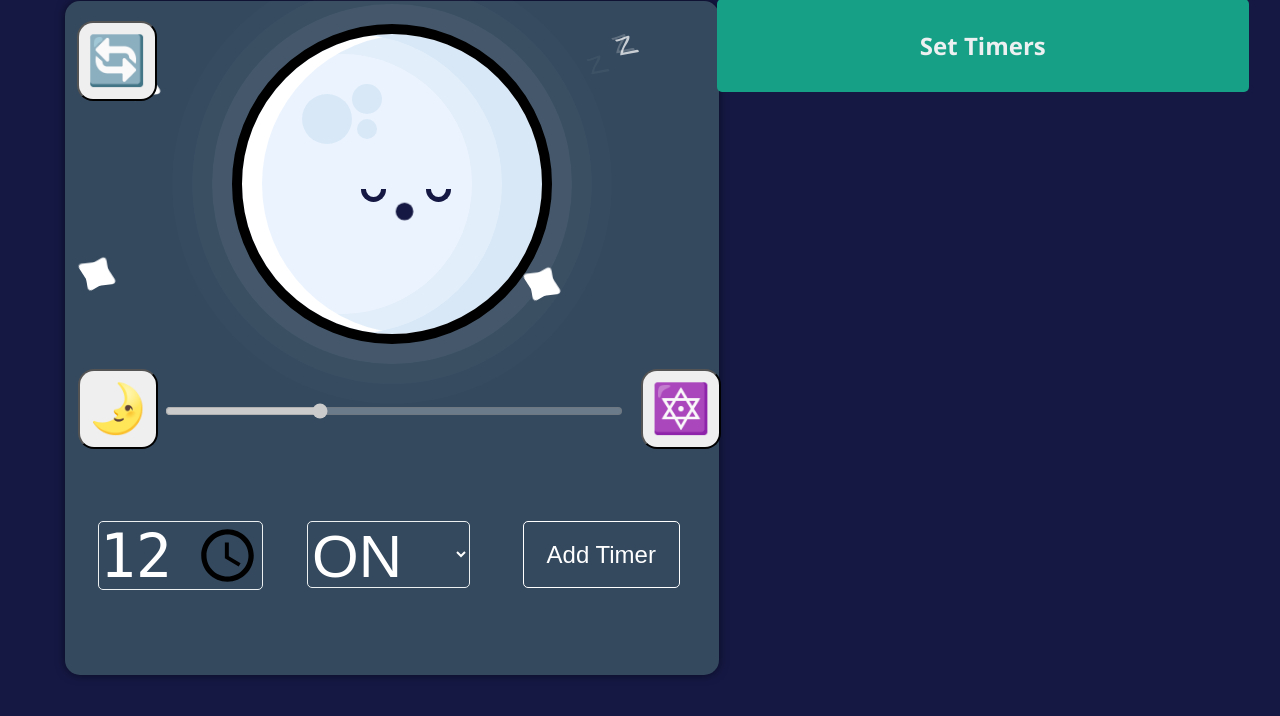
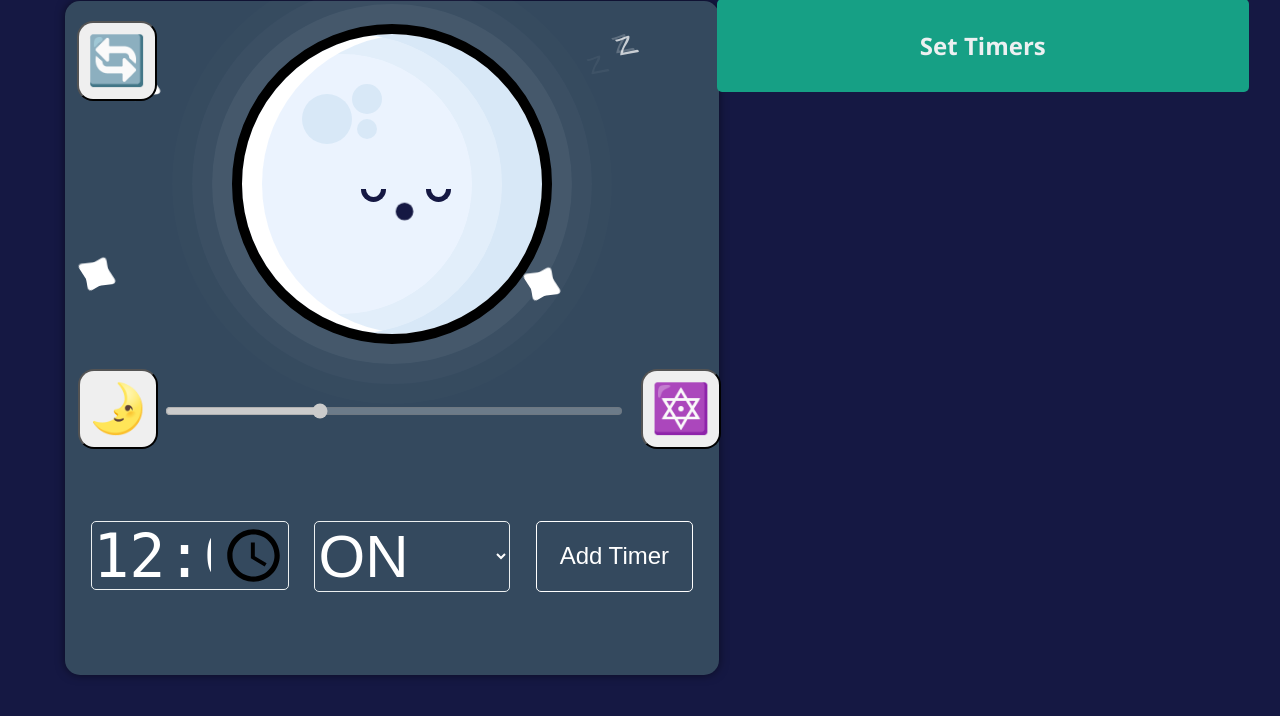
Before and after one commit to SchwarzRene/Light-Controll, a Flask app: page / in a window 1280 px wide. Shown: the part 19-735 px from the top of the page. Run offline with Flask 3, Linux system fonts and the light colour scheme.

Commit message:
better visualization of timer addition

```diff
--- a/templates/index.html
+++ b/templates/index.html
@@ -233,26 +233,27 @@
             border-radius: 5px;
             color: white;
             font-size: 60px;
-            width: 25%;
             padding: 0;
             top: 65vh;
             }
 
             .futuristic-input{
-                left: 5%;
+                width: 30%;
+                left: 4%;
                 height: 10%;
             }
 
             .futuristic-select{
-                left: 37%;
-                height: 10%;
+                left: 38%;
+                width: 30%;
+                height: 10.5%;
             }
 
             #addTimer{
                 position: absolute;
-                left: 70%;
+                right: 4%;
                 width: 24%;
-                height: 10%;
+                height: 10.5%;
                 top: 65vh;
                 margin: 0;
                 padding: 0;
```
